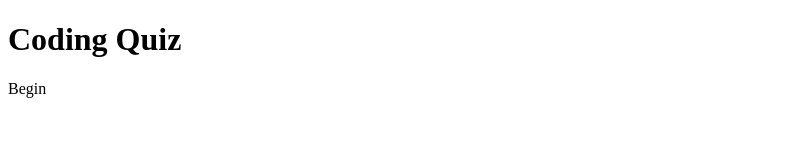
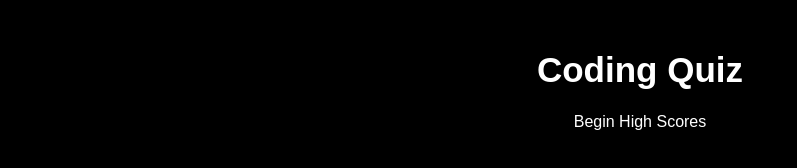
Before and after one commit to zavaleta-a/week4_WebAPIsCodeQuiz, a plain HTML site: page index.html in a window 1280 px wide. Shown: the whole page, without its empty margins (0-797 px from the left). Drawn offline with Linux system fonts and the light colour scheme.

Commit message:
added background color, font color and size, and font family

```diff
--- a/index.html
+++ b/index.html
@@ -12,6 +12,8 @@
     <div class="containter"></div>
     <h1>Coding Quiz</h1>
     <class="btn">Begin</class>
+ <!-- btnhs is the button for the high scores -->
+    <class="btnhs">High Scores</class>
 
 </body>
 </html>
--- a/style.css
+++ b/style.css
@@ -0,0 +1,11 @@
+*{
+    background-color: black;
+    color: white;
+    text-align: center;
+    font-family: Arial, Helvetica, sans-serif;
+}
+
+h1 {
+    font-size: 35px;
+    margin-top: 50px;
+}
```
